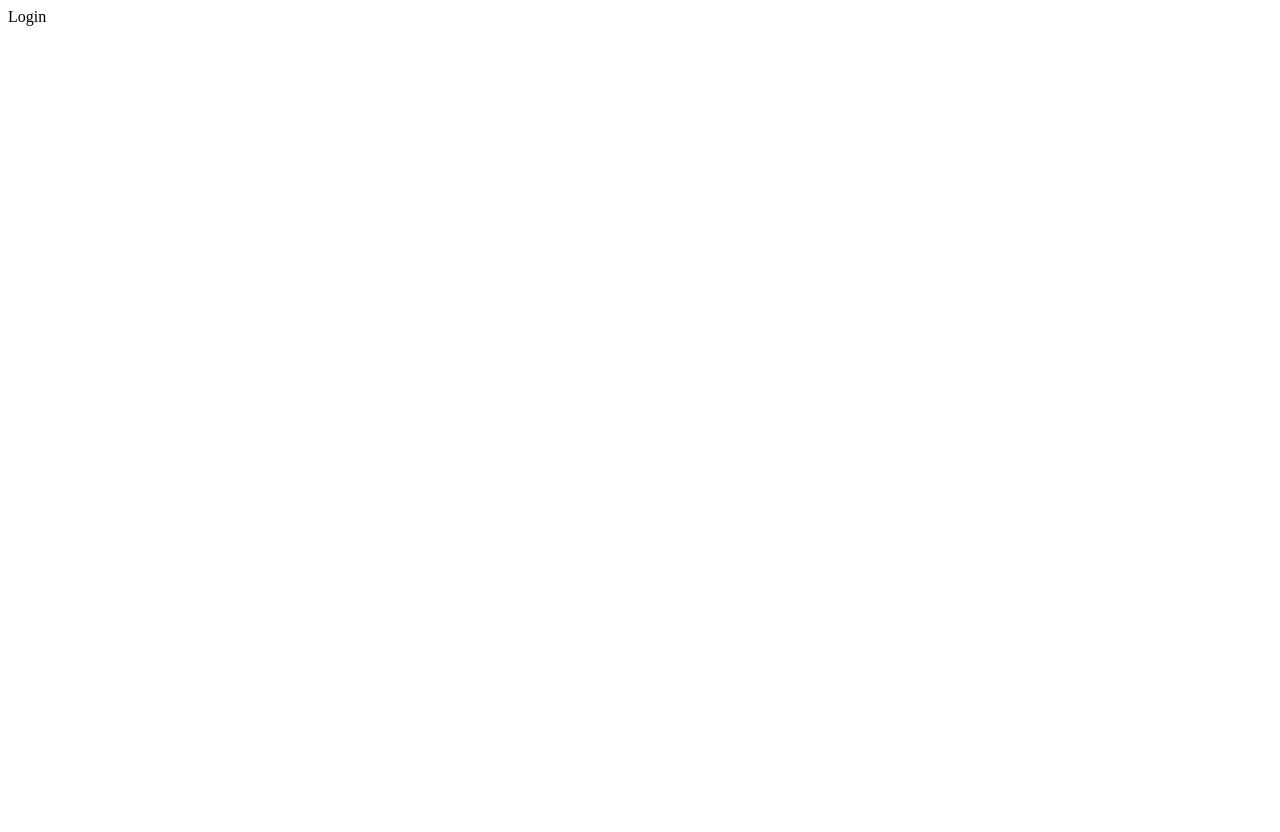
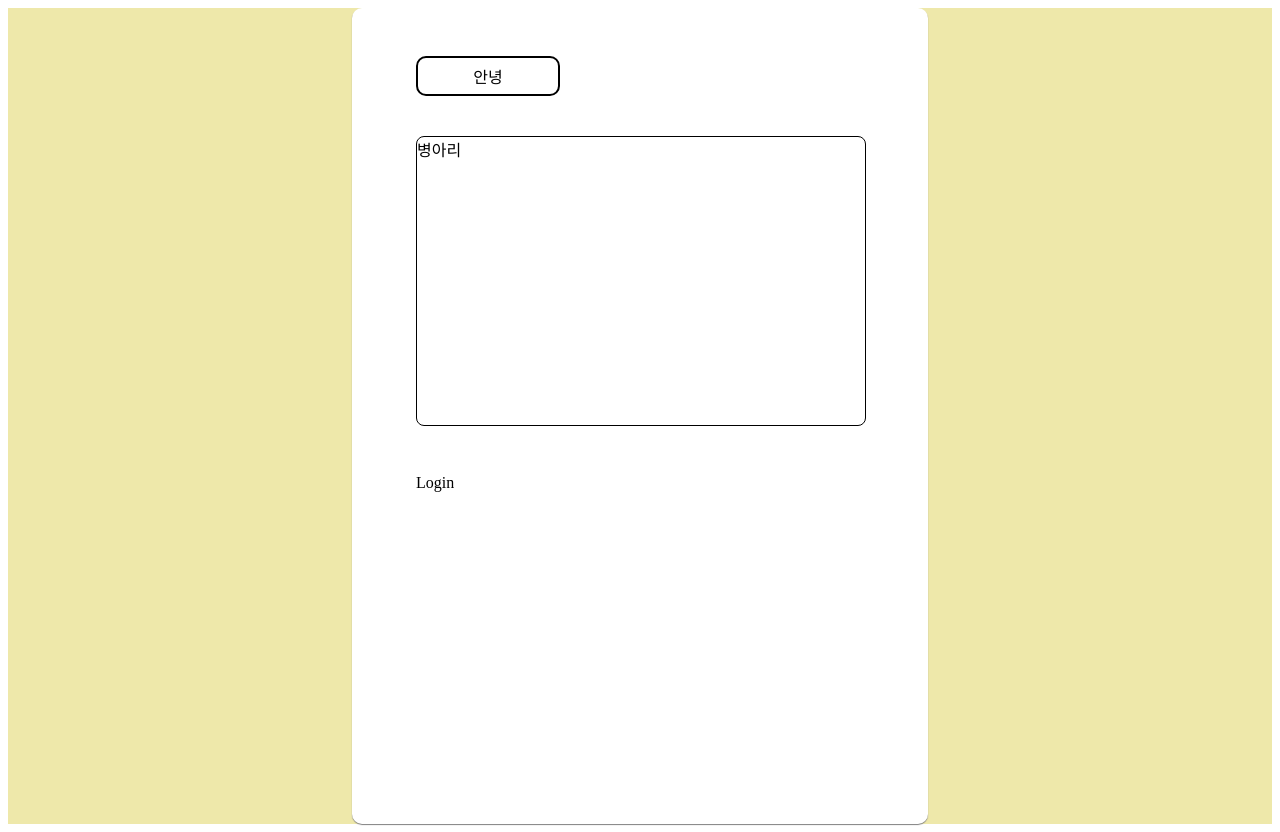
Before and after one commit to jhchoi1182/chicken-project, a React (Create React App) app: page / in a window 1280 px wide. Before the commit the page ends 800 px from the top, so only its background shows below. Built offline with nearby package versions, Linux system fonts and the light colour scheme.

Commit message:
레이아웃 초안 완성 #1

```diff
--- /dev/null
+++ b/src/components/Buttons/StButton.jsx
@@ -0,0 +1,33 @@
+import React from "react";
+import styled from "styled-components";
+
+const StBtn = (props) => {
+  const { border, color, borderColor, fontSize, width, height, borderRadius, backgroundColor, onClick, children } = props;
+  const styles = { color, border, borderRadius, borderColor, width, height, backgroundColor, fontSize };
+
+  return (
+    <Button {...styles} onClick={onClick}>
+      {children}
+    </Button>
+  );
+};
+StBtn.defaultProps = {
+  border: "2px",
+  borderRadius: "10px",
+  fontSize: "1rem",
+  backgroundColor: "white",
+  width: "9rem",
+  height: "2.5rem",
+};
+
+const Button = styled.button`
+  border: ${(props) => props.border} solid ${(props) => props.borderColor};
+  font-size: ${(props) => props.fontSize};
+  height: ${(props) => props.height};
+  width: ${(props) => props.width};
+  border-radius: ${(props) => props.borderRadius};
+  background-color: ${(props) => props.backgroundColor};
+  color: ${(props) => props.color};
+`;
+
+export default StBtn;
--- /dev/null
+++ b/src/components/shared/Chick.jsx
@@ -0,0 +1,16 @@
+import React from "react";
+import styled from "styled-components";
+
+const Chick = () => {
+  return <Box>병아리</Box>;
+};
+
+const Box = styled.div`
+  width: 100%;
+  height: 40%;
+  border: 1px solid black;
+  border-radius: 8px;
+  margin-bottom: 3rem;
+`;
+
+export default Chick;
--- /dev/null
+++ b/src/components/shared/Header.jsx
@@ -0,0 +1,20 @@
+import React from "react";
+import styled from "styled-components";
+import StBtn from "../Buttons/StButton";
+
+const Header = () => {
+  return (
+    <Wrap>
+      <StBtn>안녕</StBtn>
+    </Wrap>
+  );
+};
+
+const Wrap = styled.div`
+  width: 100%;
+  height: 5rem;
+  display: flex;
+  margin: 0px;
+`;
+
+export default Header;
--- a/src/components/shared/Layout.jsx
+++ b/src/components/shared/Layout.jsx
@@ -1,7 +1,37 @@
 import React from "react";
+import styled from "styled-components";
+import Chick from "./Chick";
+import Header from "./Header";
 
 const Layout = ({ children }) => {
-  return <div>{children}</div>;
+  return (
+    <Wrap>
+      <TodoBox>
+        <Header />
+        <Chick />
+        {children}
+      </TodoBox>
+    </Wrap>
+  );
 };
 
+const Wrap = styled.div`
+  width: 100%;
+  min-height: 100vh;
+  display: flex;
+  margin: 0px;
+  background-color: #eee8aa;
+`;
+
+const TodoBox = styled.div`
+  max-width: 28rem;
+  width: 90%;
+  height: 45rem;
+  background-color: white;
+  border-radius: 10px;
+  box-shadow: 0 1px 1px gray;
+  padding: 3rem 4rem;
+  margin: auto;
+`;
+
 export default Layout;
```
